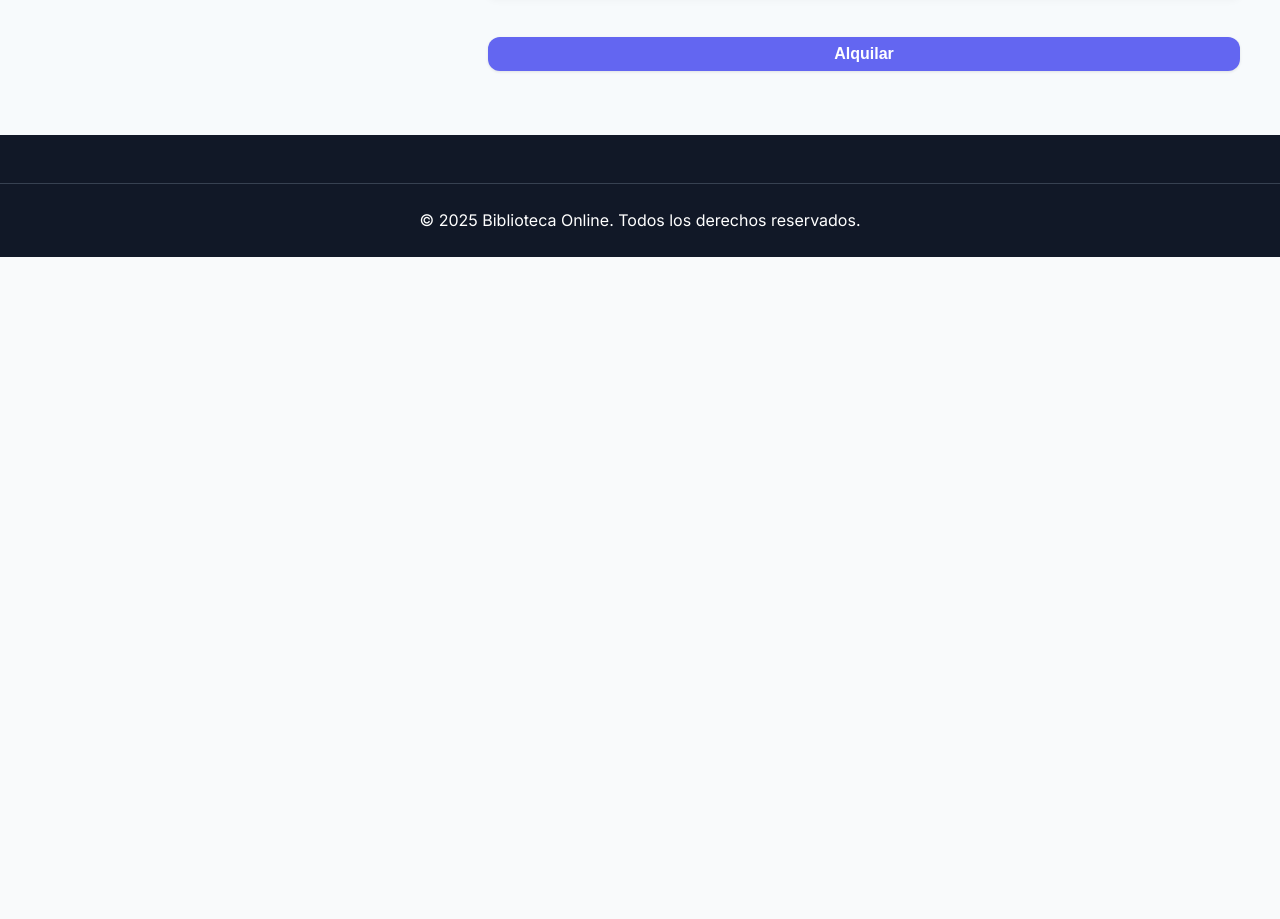
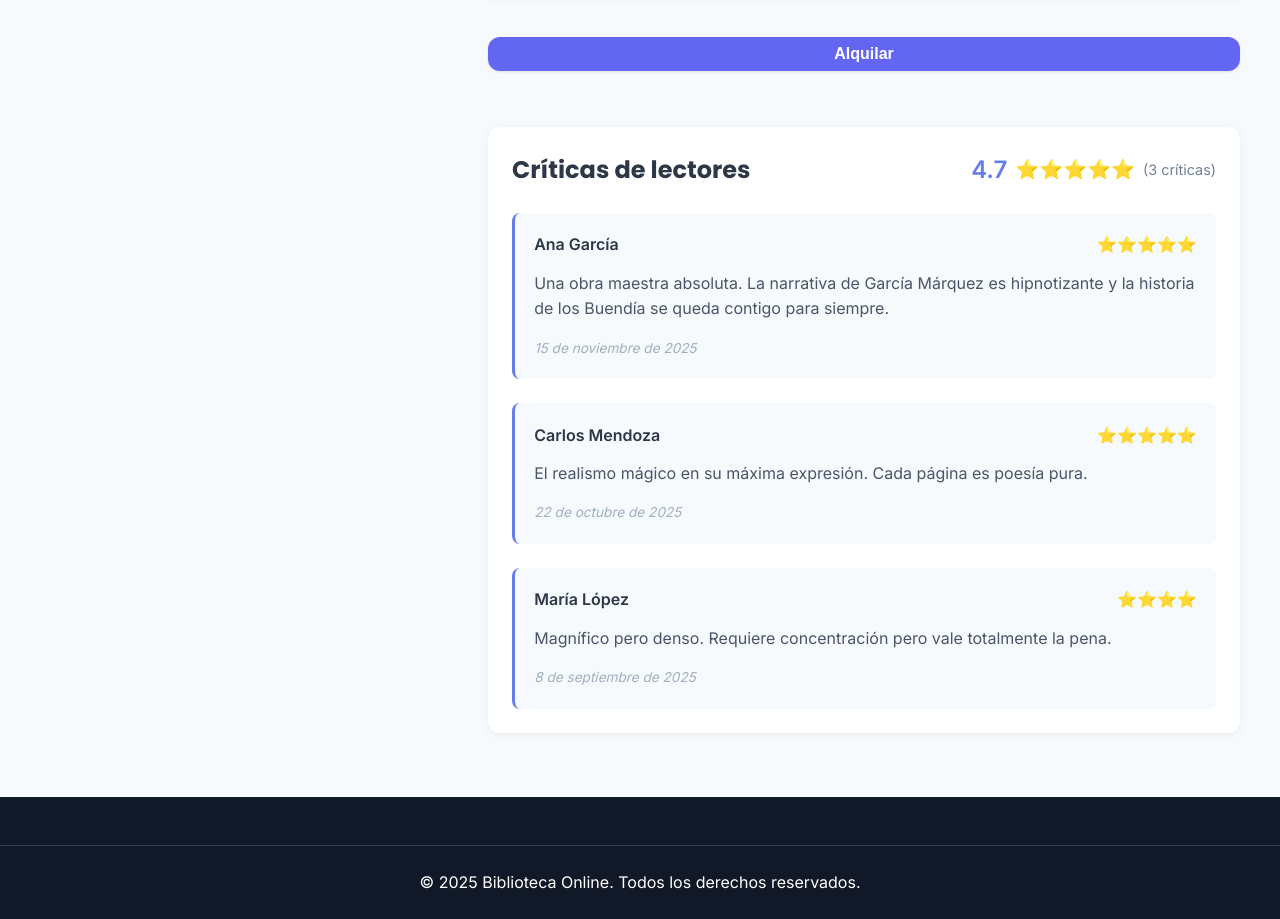
Before and after one commit to KBrayanGarcia/repo-unir-biblioteca, a React (Vite) app: page /libro/1 in a window 1280 px wide. Shown: the part 620-1539 px from the top of the page. Before the commit the page ends 877 px from the top, so only its background shows below. Built offline with nearby package versions, Linux system fonts and the light colour scheme.

Commit message:
Añadir sección de críticas y calificaciones a los componentes BookCard y BookDetail

```diff
--- a/public/data/books.json
+++ b/public/data/books.json
@@ -9,7 +9,27 @@
     "sinopsis": "La obra maestra de Gabriel García Márquez narra la historia de la familia Buendía a lo largo de siete generaciones en el pueblo ficticio de Macondo.",
     "categoria": "Realismo Mágico",
     "estado": "DISPONIBLE",
-    "fecha_devolucion": null
+    "fecha_devolucion": null,
+    "criticas": [
+      {
+        "usuario": "Ana García",
+        "puntuacion": 5,
+        "comentario": "Una obra maestra absoluta. La narrativa de García Márquez es hipnotizante y la historia de los Buendía se queda contigo para siempre.",
+        "fecha": "2025-11-15"
+      },
+      {
+        "usuario": "Carlos Mendoza",
+        "puntuacion": 5,
+        "comentario": "El realismo mágico en su máxima expresión. Cada página es poesía pura.",
+        "fecha": "2025-10-22"
+      },
+      {
+        "usuario": "María López",
+        "puntuacion": 4,
+        "comentario": "Magnífico pero denso. Requiere concentración pero vale totalmente la pena.",
+        "fecha": "2025-09-08"
+      }
+    ]
   },
   {
     "id": 2,
@@ -21,7 +41,21 @@
     "sinopsis": "Las aventuras de un hidalgo pobre que, de tanto leer novelas de caballería, enloquece y decide convertirse en caballero andante.",
     "categoria": "Clásico",
     "estado": "ALQUILADO",
-    "fecha_devolucion": "2025-12-05"
+    "fecha_devolucion": "2025-12-05",
+    "criticas": [
+      {
+        "usuario": "Pedro Sánchez",
+        "puntuacion": 5,
+        "comentario": "La obra cumbre de la literatura española. Divertida, profunda y atemporal.",
+        "fecha": "2025-11-20"
+      },
+      {
+        "usuario": "Laura Martín",
+        "puntuacion": 4,
+        "comentario": "Un clásico imprescindible, aunque la lectura puede resultar lenta al principio.",
+        "fecha": "2025-10-15"
+      }
+    ]
   },
   {
     "id": 3,
@@ -33,7 +67,27 @@
     "sinopsis": "Una distopía que presenta un futuro totalitario donde el Gran Hermano controla cada aspecto de la vida y la verdad histórica.",
     "categoria": "Ciencia Ficción",
     "estado": "DISPONIBLE",
-    "fecha_devolucion": null
+    "fecha_devolucion": null,
+    "criticas": [
+      {
+        "usuario": "Javier Ruiz",
+        "puntuacion": 5,
+        "comentario": "Perturbadoramente relevante hoy en día. Una lectura obligatoria.",
+        "fecha": "2025-11-28"
+      },
+      {
+        "usuario": "Isabel Torres",
+        "puntuacion": 5,
+        "comentario": "Escalofriante y brillante. Orwell fue un visionario.",
+        "fecha": "2025-11-10"
+      },
+      {
+        "usuario": "Miguel Ángel",
+        "puntuacion": 4,
+        "comentario": "Excelente distopía, aunque algo deprimente. Muy recomendable.",
+        "fecha": "2025-10-05"
+      }
+    ]
   },
   {
     "id": 4,
@@ -45,7 +99,21 @@
     "sinopsis": "Un cuento poético sobre un pequeño príncipe que viaja de planeta en planeta aprendiendo sobre el amor y la amistad.",
     "categoria": "Infantil",
     "estado": "DISPONIBLE",
-    "fecha_devolucion": null
+    "fecha_devolucion": null,
+    "criticas": [
+      {
+        "usuario": "Sofía Ramírez",
+        "puntuacion": 5,
+        "comentario": "Un libro hermoso que todos deberíamos leer, sin importar la edad. Profundo y conmovedor.",
+        "fecha": "2025-11-25"
+      },
+      {
+        "usuario": "Roberto Díaz",
+        "puntuacion": 5,
+        "comentario": "Cada vez que lo releo descubro nuevas lecciones. Simplemente perfecto.",
+        "fecha": "2025-10-18"
+      }
+    ]
   },
   {
     "id": 5,
@@ -57,7 +125,21 @@
     "sinopsis": "La historia de Elizabeth Bennet y su relación con el rico y orgulloso Mr. Darcy. Una crítica social y romance clásico.",
     "categoria": "Romance",
     "estado": "DISPONIBLE",
-    "fecha_devolucion": null
+    "fecha_devolucion": null,
+    "criticas": [
+      {
+        "usuario": "Elena Vargas",
+        "puntuacion": 5,
+        "comentario": "El mejor romance clásico jamás escrito. Los personajes son increíblemente bien desarrollados.",
+        "fecha": "2025-11-18"
+      },
+      {
+        "usuario": "Francisco Molina",
+        "puntuacion": 4,
+        "comentario": "Brillante crítica social envuelta en una historia romántica cautivadora.",
+        "fecha": "2025-10-30"
+      }
+    ]
   },
   {
     "id": 6,
@@ -129,7 +211,27 @@
     "sinopsis": "Un manual de estilo de desarrollo ágil de software. Lectura obligatoria para cualquier desarrollador que quiera escribir código profesional.",
     "categoria": "Tecnología",
     "estado": "DISPONIBLE",
-    "fecha_devolucion": null
+    "fecha_devolucion": null,
+    "criticas": [
+      {
+        "usuario": "Raúl Navarro",
+        "puntuacion": 5,
+        "comentario": "Imprescindible para cualquier desarrollador. Me hizo replantear mi forma de programar.",
+        "fecha": "2025-11-17"
+      },
+      {
+        "usuario": "Beatriz Castro",
+        "puntuacion": 5,
+        "comentario": "Los principios enseñados aquí mejoraron drásticamente la calidad de mi código.",
+        "fecha": "2025-10-20"
+      },
+      {
+        "usuario": "Tomás Vega",
+        "puntuacion": 4,
+        "comentario": "Excelente contenido, aunque algunos ejemplos en Java pueden parecer anticuados.",
+        "fecha": "2025-09-15"
+      }
+    ]
   },
   {
     "id": 12,
@@ -153,7 +255,27 @@
     "sinopsis": "En el planeta desértico Arrakis, Paul Atreides debe liderar una rebelión para recuperar el control sobre la especia, la sustancia más valiosa del universo.",
     "categoria": "Ciencia Ficción",
     "estado": "DISPONIBLE",
-    "fecha_devolucion": null
+    "fecha_devolucion": null,
+    "criticas": [
+      {
+        "usuario": "David Castro",
+        "puntuacion": 5,
+        "comentario": "La mejor obra de ciencia ficción jamás escrita. Compleja, fascinante y visionaria.",
+        "fecha": "2025-11-22"
+      },
+      {
+        "usuario": "Patricia Jiménez",
+        "puntuacion": 5,
+        "comentario": "Un universo increíblemente detallado. La profundidad política y ecológica es impresionante.",
+        "fecha": "2025-11-05"
+      },
+      {
+        "usuario": "Alberto Fernández",
+        "puntuacion": 4,
+        "comentario": "Obra maestra, aunque requiere paciencia para sumergirse en su mundo complejo.",
+        "fecha": "2025-10-12"
+      }
+    ]
   },
   {
     "id": 14,
@@ -165,7 +287,27 @@
     "sinopsis": "Un niño huérfano descubre que es un mago y entra en la escuela de magia Hogwarts, donde comienza su leyenda.",
     "categoria": "Fantasía",
     "estado": "ALQUILADO",
-    "fecha_devolucion": "2025-12-15"
+    "fecha_devolucion": "2025-12-15",
+    "criticas": [
+      {
+        "usuario": "Carmen Herrera",
+        "puntuacion": 5,
+        "comentario": "Mágico en todos los sentidos. Un inicio perfecto para una saga inolvidable.",
+        "fecha": "2025-11-30"
+      },
+      {
+        "usuario": "Daniel Ortiz",
+        "puntuacion": 5,
+        "comentario": "Me enamoré del mundo mágico desde la primera página. Para todas las edades.",
+        "fecha": "2025-11-12"
+      },
+      {
+        "usuario": "Natalia Romero",
+        "puntuacion": 5,
+        "comentario": "Una aventura maravillosa que despierta la imaginación. Simplemente genial.",
+        "fecha": "2025-10-28"
+      }
+    ]
   },
   {
     "id": 15,
@@ -201,7 +343,21 @@
     "sinopsis": "Santiago, un joven pastor andaluz, viaja desde su tierra natal hacia el desierto egipcio en busca de un tesoro oculto en las pirámides.",
     "categoria": "Aventura",
     "estado": "ALQUILADO",
-    "fecha_devolucion": "2025-11-25"
+    "fecha_devolucion": "2025-11-25",
+    "criticas": [
+      {
+        "usuario": "Marta Delgado",
+        "puntuacion": 5,
+        "comentario": "Un libro inspirador sobre seguir tus sueños. Me cambió la perspectiva de vida.",
+        "fecha": "2025-11-08"
+      },
+      {
+        "usuario": "Andrés Gómez",
+        "puntuacion": 4,
+        "comentario": "Hermoso y motivador, aunque a veces algo simple en su filosofía.",
+        "fecha": "2025-10-25"
+      }
+    ]
   },
   {
     "id": 18,
--- a/src/components/BookCard/BookCard.jsx
+++ b/src/components/BookCard/BookCard.jsx
@@ -10,6 +10,11 @@ const BookCard = ({ book }) => {
   const handleImageError = () => {
     setImgError(true);
   };
+
+  const reviews = book.criticas ?? [];
+  const averageRating = reviews.length > 0
+    ? (reviews.reduce((sum, review) => sum + review.puntuacion, 0) / reviews.length).toFixed(1)
+    : null;
 
   return (
     <Link to={`/libro/${book.id}`} className="book-card">
@@ -27,6 +32,13 @@ const BookCard = ({ book }) => {
       <div className="book-card__content">
         <h3 className="book-card__title">{book.titulo}</h3>
         <p className="book-card__author">{book.autor}</p>
+        {averageRating && (
+          <div className="book-card__rating">
+            <span className="book-card__rating-value">{averageRating}</span>
+            <span className="book-card__rating-stars">⭐</span>
+            <span className="book-card__rating-count">({reviews.length})</span>
+          </div>
+        )}
         <div className="book-card__meta">
           <span className="book-card__category">{book.categoria}</span>
           <span className="book-card__year">{book.anio_publicacion}</span>
--- a/src/components/BookDetail/BookDetail.css
+++ b/src/components/BookDetail/BookDetail.css
@@ -110,6 +110,101 @@
   margin-top: 1rem;
 }
 
+/* Sección de Críticas */
+.book-detail__reviews {
+  margin-top: 2rem;
+  padding: 1.5rem;
+  background: #fff;
+  border-radius: 12px;
+  box-shadow: 0 2px 10px rgba(0, 0, 0, 0.05);
+}
+
+.book-detail__reviews-header {
+  display: flex;
+  justify-content: space-between;
+  align-items: center;
+  margin-bottom: 1.5rem;
+  flex-wrap: wrap;
+  gap: 1rem;
+}
+
+.book-detail__reviews-title {
+  font-size: 1.5rem;
+  font-weight: 700;
+  color: #2d3748;
+  margin: 0;
+}
+
+.book-detail__rating {
+  display: flex;
+  align-items: center;
+  gap: 0.5rem;
+}
+
+.book-detail__rating-value {
+  font-size: 1.5rem;
+  font-weight: 700;
+  color: #667eea;
+}
+
+.book-detail__rating-stars {
+  font-size: 1.2rem;
+}
+
+.book-detail__rating-count {
+  font-size: 0.9rem;
+  color: #718096;
+}
+
+.book-detail__no-reviews {
+  text-align: center;
+  color: #718096;
+  font-style: italic;
+  padding: 2rem;
+}
+
+.book-detail__reviews-list {
+  display: flex;
+  flex-direction: column;
+  gap: 1.5rem;
+}
+
+.book-detail__review-item {
+  padding: 1.2rem;
+  background: #f7fafc;
+  border-radius: 8px;
+  border-left: 3px solid #667eea;
+}
+
+.book-detail__review-header {
+  display: flex;
+  justify-content: space-between;
+  align-items: center;
+  margin-bottom: 0.8rem;
+}
+
+.book-detail__review-user {
+  font-weight: 600;
+  color: #2d3748;
+  font-size: 1rem;
+}
+
+.book-detail__review-rating {
+  font-size: 1rem;
+}
+
+.book-detail__review-comment {
+  color: #4a5568;
+  line-height: 1.6;
+  margin: 0 0 0.8rem 0;
+}
+
+.book-detail__review-date {
+  font-size: 0.85rem;
+  color: #a0aec0;
+  font-style: italic;
+}
+
 @media (max-width: 968px) {
   .book-detail__container {
     grid-template-columns: 1fr;
@@ -128,4 +223,9 @@
   .book-detail__metadata {
     grid-template-columns: 1fr;
   }
+
+  .book-detail__reviews-header {
+    flex-direction: column;
+    align-items: flex-start;
+  }
 }
--- a/src/components/BookDetail/BookDetail.jsx
+++ b/src/components/BookDetail/BookDetail.jsx
@@ -16,6 +16,13 @@ const BookDetail = () => {
   const { isAuthenticated, user } = useAuth();
   const book = getLibroById(Number(id));
   const [imgError, setImgError] = useState(false);
+
+  const reviews = book?.criticas ?? [];
+  const averageRating = reviews.length > 0
+    ? (reviews.reduce((sum, review) => sum + review.puntuacion, 0) / reviews.length).toFixed(1)
+    : null;
+
+  const sortedReviews = [...reviews].sort((a, b) => new Date(b.fecha) - new Date(a.fecha));
 
   if (!book) {
     return (
@@ -98,6 +105,45 @@ const BookDetail = () => {
               />
             )}
           </div>
+
+          {/* Sección de Críticas */}
+          <div className="book-detail__reviews">
+            <div className="book-detail__reviews-header">
+              <h3 className="book-detail__reviews-title">Críticas de lectores</h3>
+              {averageRating && (
+                <div className="book-detail__rating">
+                  <span className="book-detail__rating-value">{averageRating}</span>
+                  <span className="book-detail__rating-stars">{'⭐'.repeat(Math.round(averageRating))}</span>
+                  <span className="book-detail__rating-count">({reviews.length} {reviews.length === 1 ? 'crítica' : 'críticas'})</span>
+                </div>
+              )}
+            </div>
+
+            {reviews.length === 0 ? (
+              <p className="book-detail__no-reviews">Sin críticas disponibles</p>
+            ) : (
+              <div className="book-detail__reviews-list">
+                {sortedReviews.map((review, index) => (
+                  <div key={index} className="book-detail__review-item">
+                    <div className="book-detail__review-header">
+                      <span className="book-detail__review-user">{review.usuario}</span>
+                      <span className="book-detail__review-rating">
+                        {'⭐'.repeat(review.puntuacion)}
+                      </span>
+                    </div>
+                    <p className="book-detail__review-comment">{review.comentario}</p>
+                    <span className="book-detail__review-date">
+                      {new Date(review.fecha).toLocaleDateString('es-ES', {
+                        year: 'numeric',
+                        month: 'long',
+                        day: 'numeric'
+                      })}
+                    </span>
+                  </div>
+                ))}
+              </div>
+            )}
+          </div>
         </div>
       </div>
     </div>
```
Also changed, not shown: src/components/BookCard/BookCard.css (+22 -0 lines).
